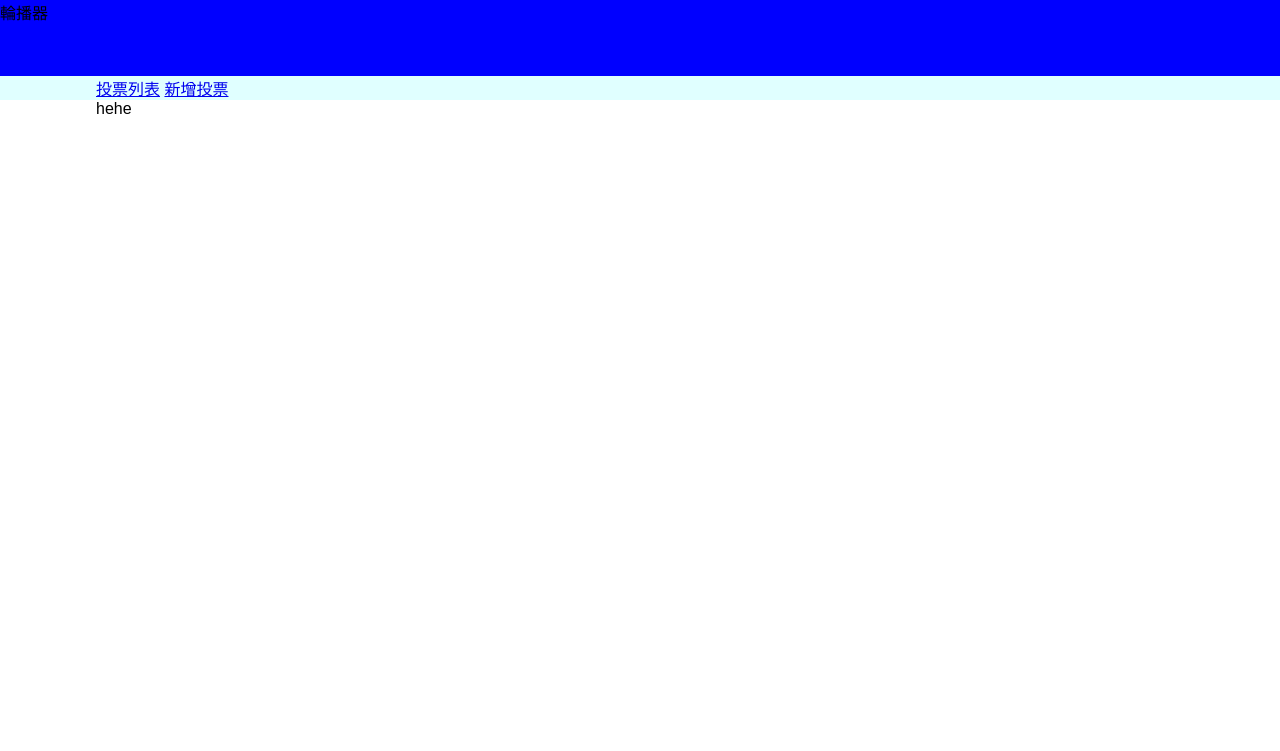
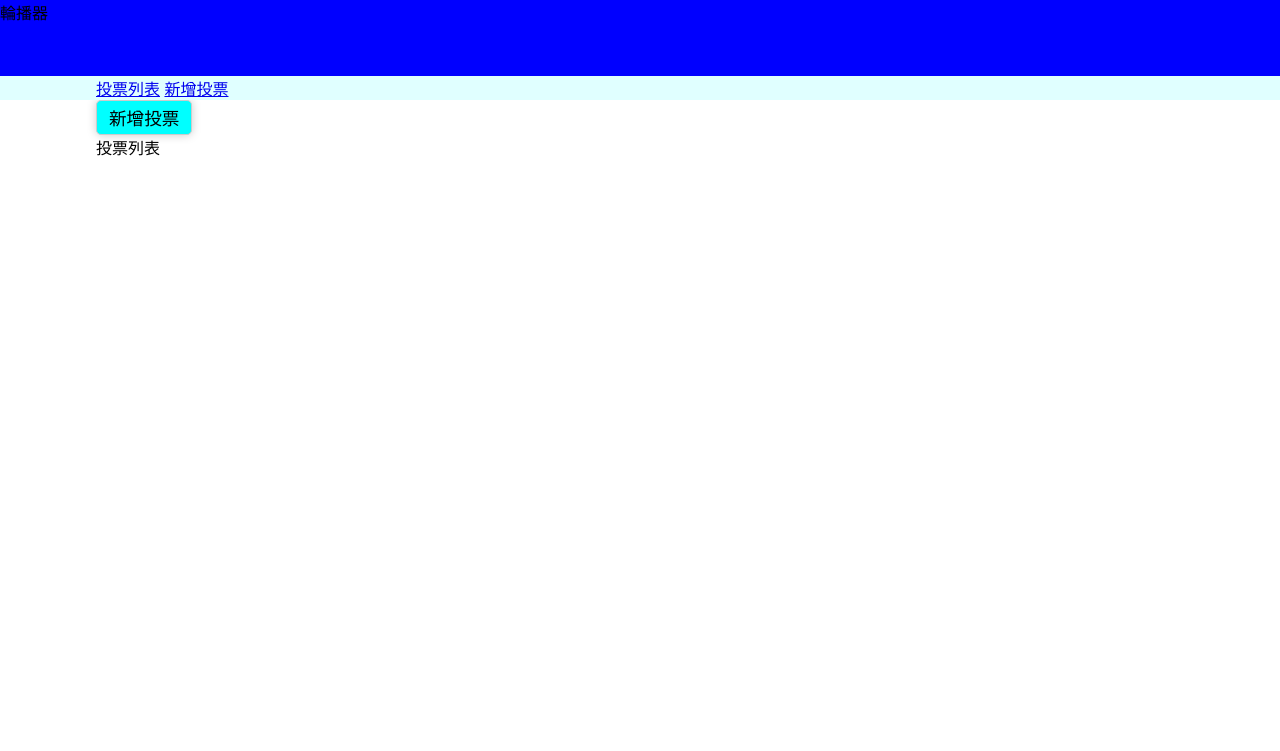
Before and after one commit to msfan555/PHP-vote, a PHP site: page /admin.php in a window 1280 px wide. Shown: the top 751 px of the page. Run offline with PHP 8.4, Linux system fonts and the light colour scheme.

Commit message:
判斷include檔案

```diff
--- a/admin.php
+++ b/admin.php
@@ -18,7 +18,22 @@
         ?>
     </div>
     <div id="container">
-        hehe
+        <?php
+        if (isset($_GET['do'])) {
+            $file = "./back/" . $_GET['do'] . ".php";
+        }
+        if (isset($file) && file_exists(($file))) {
+            include $file; //得到檔案路徑的字串，來載入檔案
+        } else {
+        ?>
+            <!-- 用do把新增投票頁面導到container裏面 -->
+            <button class="btn btn-primary" onclick="location.href='?do=add_vote'">新增投票</button>
+            <div>投票列表</div>
+        <?php
+        }
+
+        ?>
+
     </div>
     <div>
         <?php
--- /dev/null
+++ b/back/add_vote.php
@@ -0,0 +1,2 @@
+<!-- 載入到back.php的container就不用再處理header footer -->
+新增投票的表單
--- a/css/basic.css
+++ b/css/basic.css
@@ -39,3 +39,19 @@ footer {
     background: black;
     color: wheat;
 }
+
+/* common components */
+
+.btn{
+    display: inline-block;
+    border: 1px solid #ccc;
+    border-radius: 5px;
+    background-color: gray;
+    padding: 0.25rem 0.75rem;
+    font-size: 1.1rem;
+    box-shadow: 0 0 10px #ccc;
+}
+
+.btn.btn-primary{
+    background-color: aqua;
+}
```
